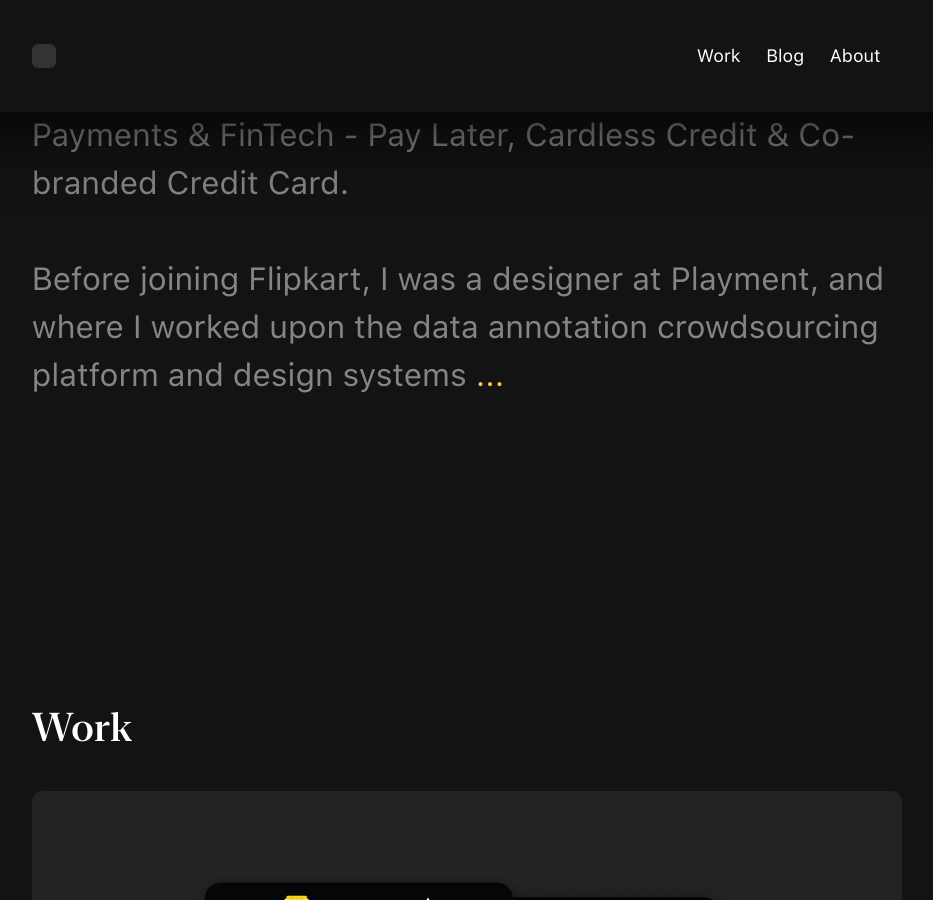
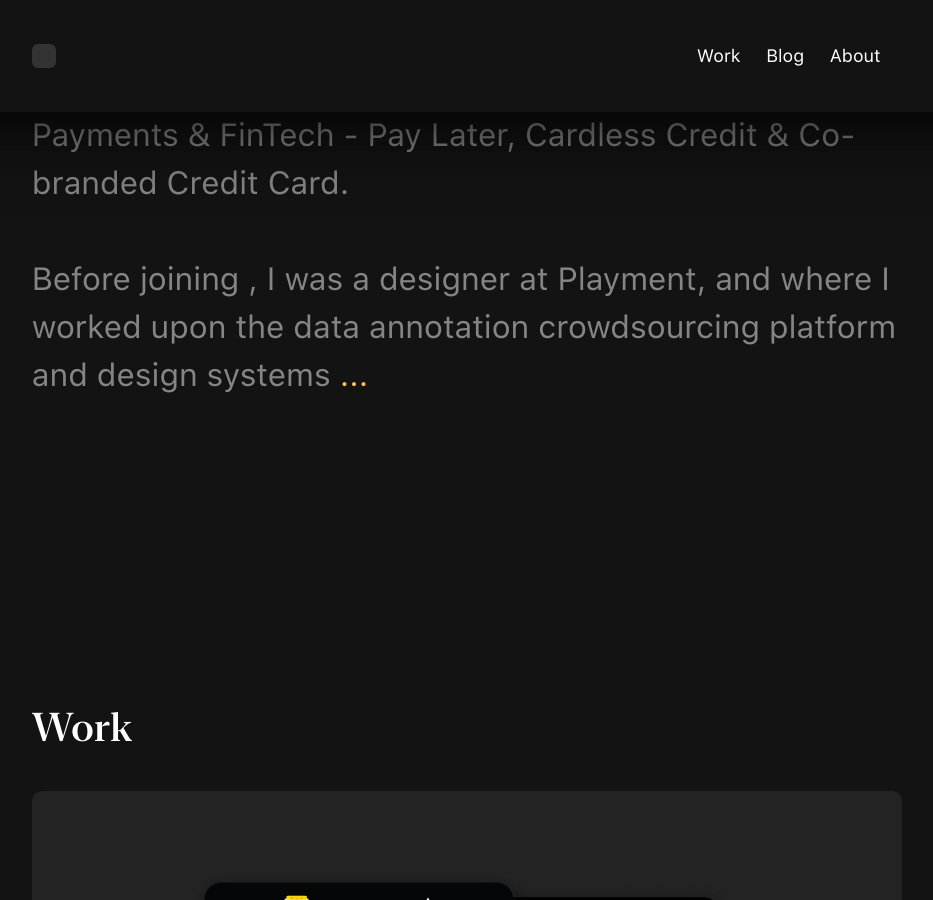
Before and after one commit to eshaankaul29/website-v2, a Jekyll site: the page built from index.html, in a window 1280 px wide and 900 px high, scrolled down 837 px. Shown: the whole window, without its empty margins (173-1106 px from the left). Built offline with Jekyll 4.4.1, drawn with Linux system fonts in a browser that asks for light colours; nearby versions of some CDN libraries.

Commit message:
no message

```diff
--- a/index.html
+++ b/index.html
@@ -40,13 +40,9 @@
         I’m Eshaan, a Product Designer at Flipkart working on Payments & FinTech - Pay Later, Cardless Credit & Co-branded Credit Card.
       </p>
       <p>
-        Before joining Flipkart, I was a designer at Playment, and where I worked upon the data annotation crowdsourcing platform and design systems <span><a class="about-span" href="/about.html">...</a></span>
+        Before joining , I was a designer at Playment, and where I worked upon the data annotation crowdsourcing platform and design systems <span><a class="about-span" href="/about.html">...</a></span>
       </p>
     </section></section>
-
-
-
-
 
       <!-- Work -->
 
```
